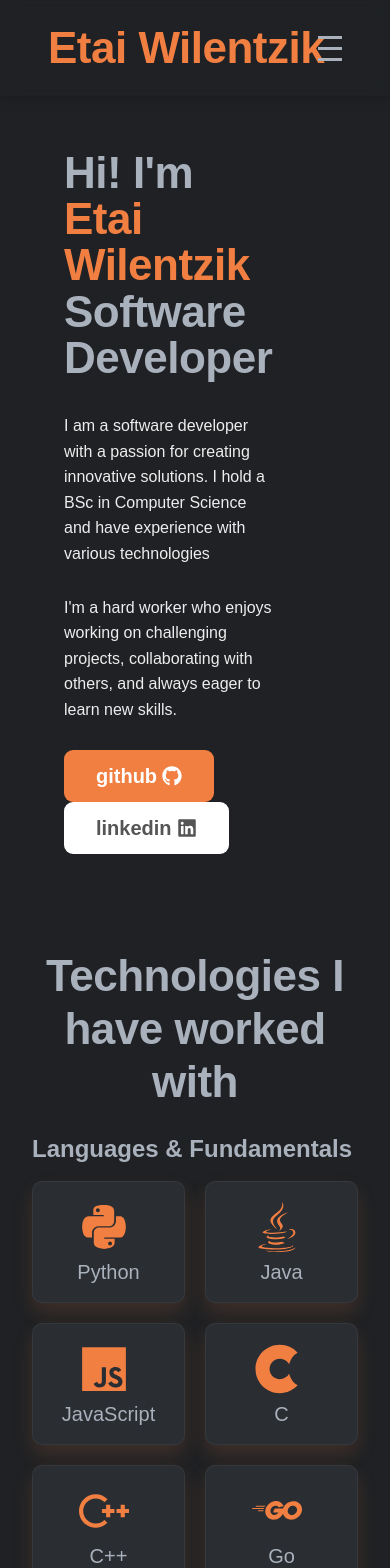
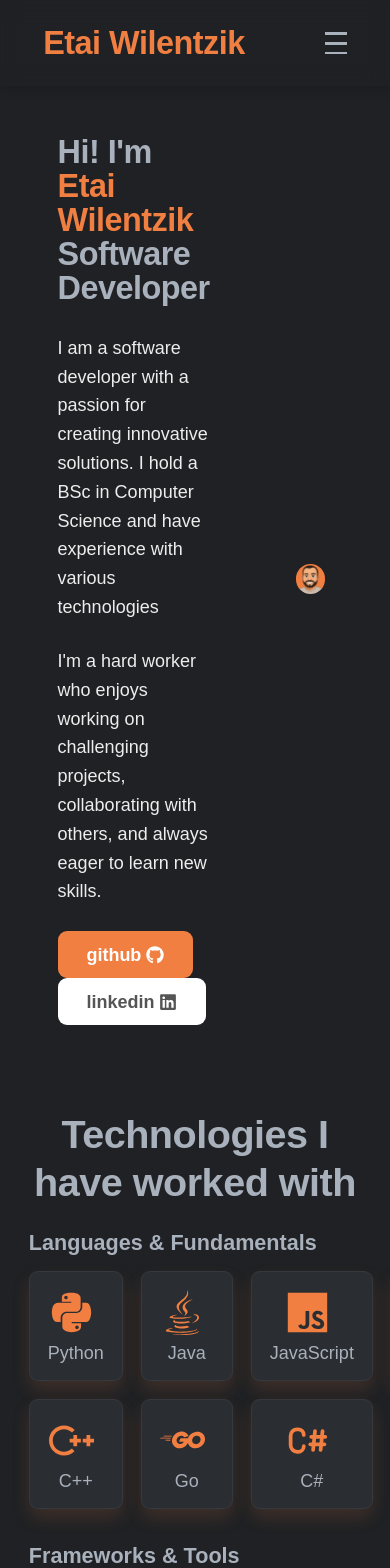
Before and after one commit to EtaiWilentzik/Portfolio, a React (Create React App) app: page / in a window 390 px wide. Shown: the top 1568 px of the page. Built offline with nearby package versions, Linux system fonts and the light colour scheme.

Commit message:
finished under 1100 px

```diff
--- a/src/Components/About.css
+++ b/src/Components/About.css
@@ -67,3 +67,10 @@
   max-width: 105rem;
 }
 }
+/*screen under 1100 px */
+@media (max-width: 68.75rem) {
+  .items{
+    grid-template-columns: repeat(4, 1fr);
+
+  }
+}
--- a/src/Components/Hero.css
+++ b/src/Components/Hero.css
@@ -8,7 +8,11 @@
 
 }
 
+.container-large {
+  max-width: 130rem;
+  margin: 0 auto;
 
+}
 
 .hero {
   max-width: 130rem;
@@ -27,7 +31,7 @@
 }
 
 .hero-img {
-  width: 90%;
+  width: 80%;
   border-radius: 50%;
 
 }
@@ -102,7 +106,23 @@
     padding-bottom: var(--huge-spacing);
   }
 
+}
+/* screen under 1100 px */
+@media (max-width: 68.75rem) {
 
+  .heading-primary {
+    font-size: var(--font-xmedium);
+  }
+  .hero-description{
+    font-size: var(--font-xsmall);
+  }
+  .hero-img {
+    width: 80%;
+  }
+    html {
+    /* 9px / 16px  */
+    font-size: 56.25%;
+  }
 
 
 }
--- a/src/Components/Hero.jsx
+++ b/src/Components/Hero.jsx
@@ -4,7 +4,7 @@
 
 export function Hero() {
   return (
-    <section className="section-hero" id="About">
+    <section className="section-hero  container-large" id="About">
       <div className="hero">
         <div className="hero-text-box">
           <h1 className="heading-primary">
--- a/src/Components/Nav.css
+++ b/src/Components/Nav.css
@@ -136,6 +136,23 @@
   transition: all 0.3s;
 }
 
+
+
+
+
+/* under 1100px */
+@media (max-width: 68.75rem) {
+  .logo {
+    font-size: var(--font-xmedium);
+  }
+
+
+}
+
+
+
+
+
 /* Mobile Navigation */
 @media (max-width: 768px) {
   .buttons {
--- a/src/Components/Project.css
+++ b/src/Components/Project.css
@@ -147,8 +147,26 @@
 .project{
    margin: 3.6rem 0;
 }
-
-
-
+}
+/* screen under 1100 px */
+@media (max-width: 68.75rem) {
+.project-title{
+  font-size: var(--font-xsmall);
+}
+.project-description {
+  font-size: var(--font-xxsmall);
+  line-height: 1.6;
+}
+.tag-content {
+  font-size: var(--font-xxsmall);
+}
+.container{
+  max-width: 90rem;
+}
+.project-image {
+width: 90%;
 
 }
+}
+
+/* screen under 900 px */
--- a/src/index.css
+++ b/src/index.css
@@ -85,9 +85,11 @@
   /* Font Sizes */
   --font-large: 5.2rem;         /* Headline */
   --font-medium: 4.4rem;        /* Subheading */
+  --font-xmedium: 3.6rem;       /* Section title */
   --font-small: 3rem;           /* Section title */
   --font-xsmall: 2rem;          /* Body / paragraph */
-  --font-xxsmall: 1.6rem;
+
+  --font-xxsmall: 1.8rem;
   --font-xxxsmall:1.4rem      /* Small text, labels */
 
   --small-spacing: 1.6rem; /* Small spacing */
```
